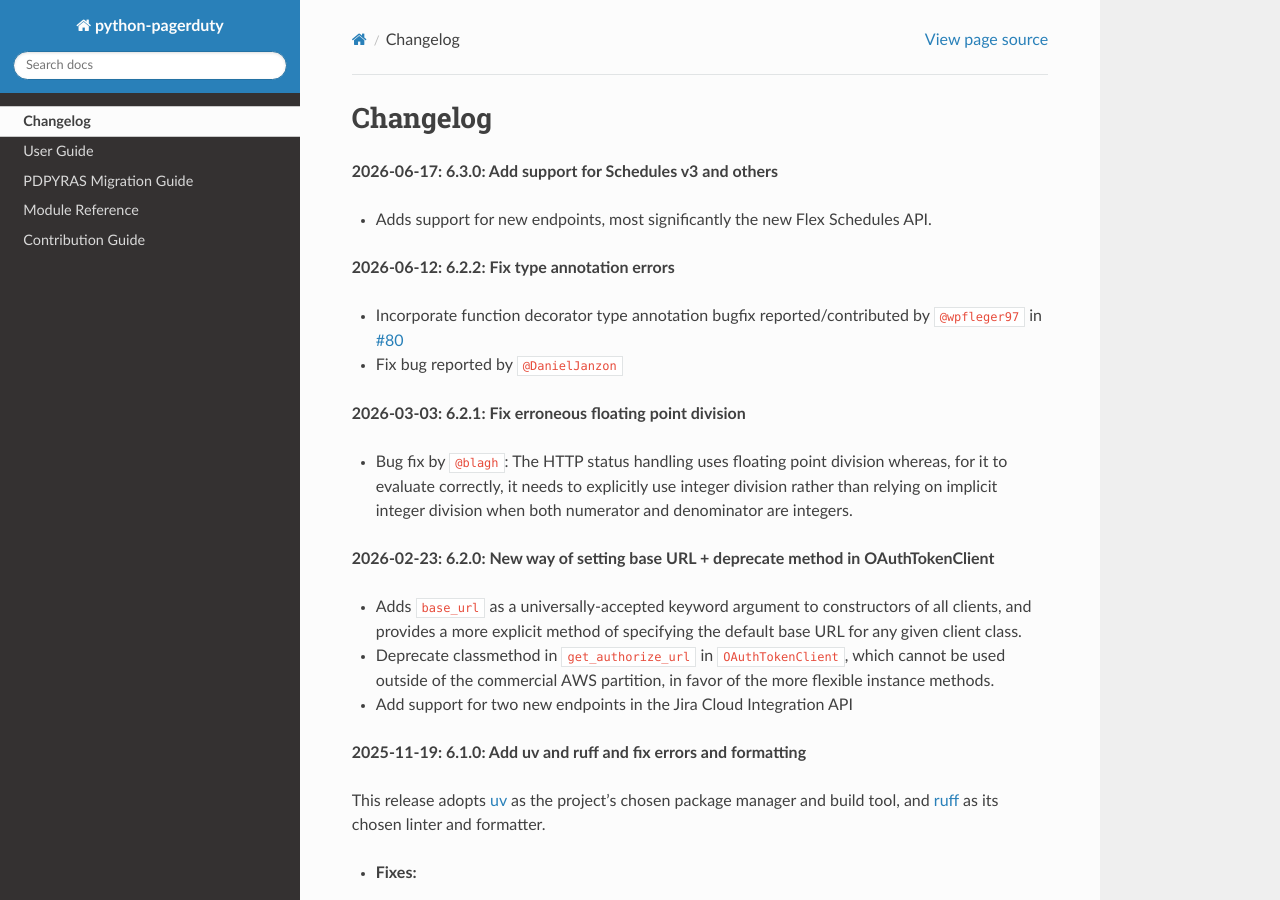
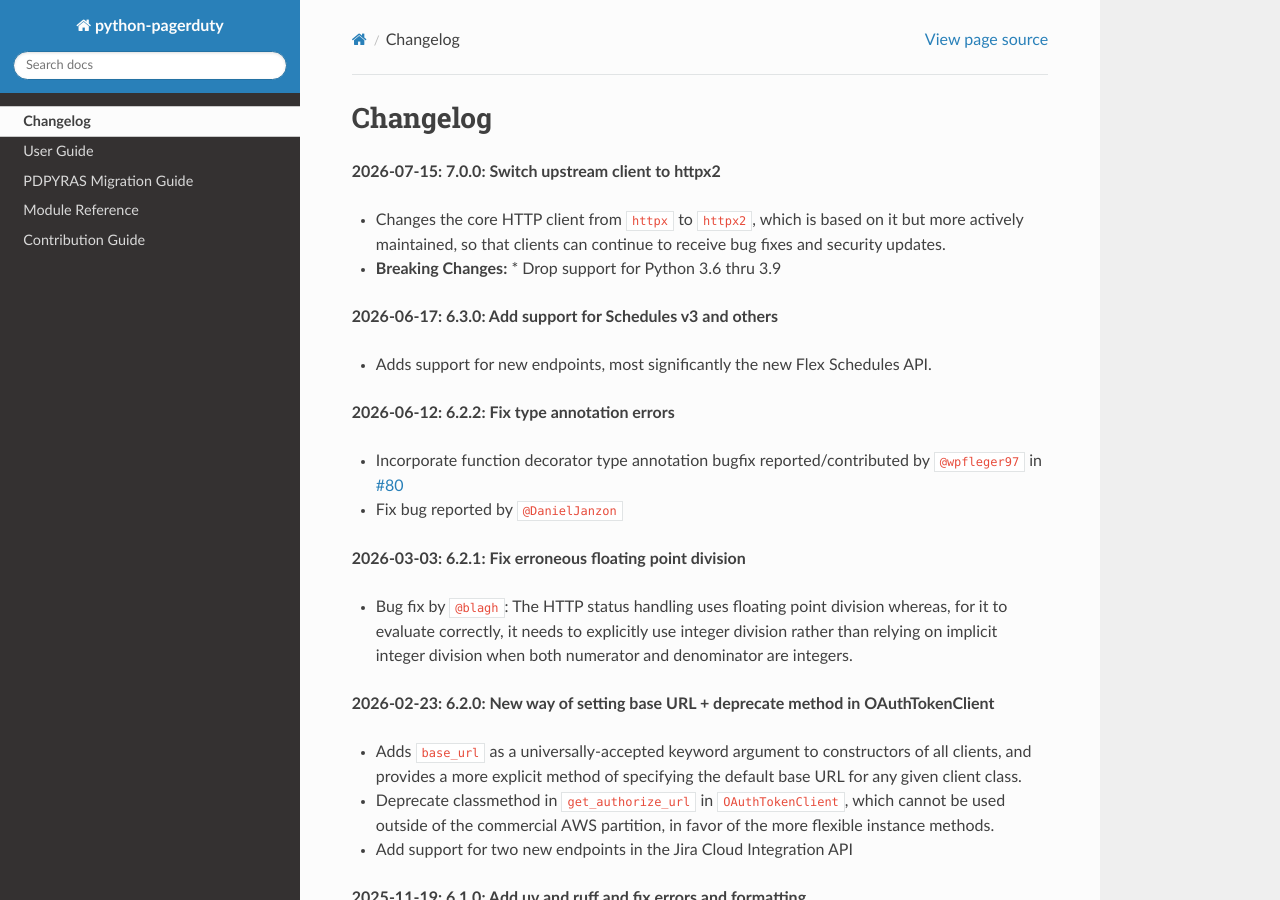
Before and after one commit to PagerDuty/python-pagerduty, a Sphinx documentation site: the page built from sphinx/source/changelog.rst, in a window 1280 px wide and 900 px high. Built offline with Sphinx 7.4.7 and the Read the Docs theme 3.1.0, drawn with Linux system fonts in a browser that asks for light colours.

Commit message:
feat(breaking): change upstream client to HTTPX2

```diff
--- a/CHANGELOG.rst
+++ b/CHANGELOG.rst
@@ -1,3 +1,9 @@
+**2026-07-15: 7.0.0: Switch upstream client to httpx2**
+
+* Changes the core HTTP client from ``httpx`` to ``httpx2``, which is based on it but more actively maintained, so that clients can continue to receive bug fixes and security updates.
+* **Breaking Changes:**
+  * Drop support for Python 3.6 thru 3.9
+
 **2026-06-17: 6.3.0: Add support for Schedules v3 and others**
 
 * Adds support for new endpoints, most significantly the new Flex Schedules API.
--- a/pyproject.toml
+++ b/pyproject.toml
@@ -1,9 +1,9 @@
 [project]
 name = "pagerduty"
-version = "6.3.0"
+version = "7.0.0"
 description = "Clients for PagerDuty's Public APIs"
-requires-python = ">=3.6"
-dependencies = ["httpx"]
+requires-python = ">=3.10"
+dependencies = ["httpx2"]
 maintainers = [
   {name = "Demitri Morgan", email = "demitri@pagerduty.com"},
   {name = "Mandi Walls", email = "mwalls@pagerduty.com"},
--- a/sphinx/source/module_reference.rst
+++ b/sphinx/source/module_reference.rst
@@ -134,6 +134,6 @@
 .. References:
 .. -----------
 
-.. _`HTTPX`: https://www.python-httpx.org/
-.. _httpx.Response: https://www.python-httpx.org/api/#response
-.. _httpx.Client: https://www.python-httpx.org/api/#client
+.. _`HTTPX`: https://www.python-httpx2.org/
+.. _httpx2.Response: https://httpx2.pydantic.dev/api/#response
+.. _httpx2.Client: https://httpx2.pydantic.dev/api/#client
```
Also changed, not shown: README.rst (+5 -3 lines), pagerduty/version.py (+16 -24 lines), sphinx/source/user_guide.rst (+13 -13 lines), 10 other files.
